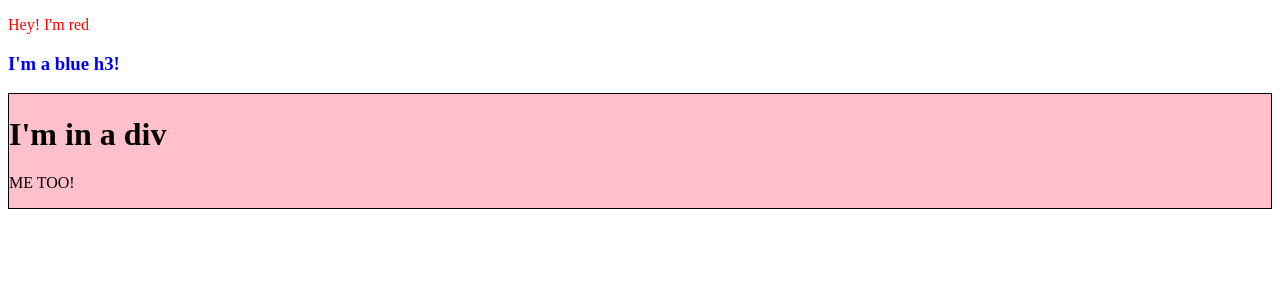
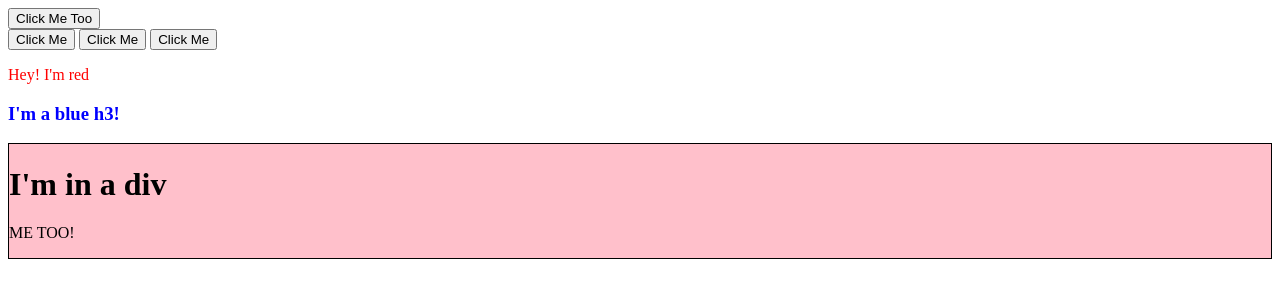
Before and after one commit to ljensen63/javascript_practice, a plain HTML site: page domChangePractice.html in a window 1280 px wide. Drawn offline with Linux system fonts and the light colour scheme.

Commit message:
add some buttons and events in javascript with buttons

```diff
--- a/domChangePractice.html
+++ b/domChangePractice.html
@@ -6,6 +6,11 @@
     <title>Document</title>
 </head>
 <body>
-
+    <button id="btn">Click Me Too</button>
+    <div id="container">
+        <button id="1">Click Me</button>
+        <button id="2">Click Me</button>
+        <button id="3">Click Me</button>
+    </div>
 </body>
 </html>
--- a/js-file.js
+++ b/js-file.js
@@ -16,3 +16,21 @@ div.style.border = '1px solid black';
 div.style.backgroundColor = 'pink';
 h1.textContent = 'I\'m in a div';
 para2.textContent = 'ME TOO!';
+const btn = document.querySelector('#btn');
+btn.addEventListener('click', function (e) {
+    console.log(e.target);
+  });
+  btn.addEventListener('click', function (e) {
+    e.target.style.background = 'blue';
+  });
+
+  const buttons = document.querySelectorAll('button');
+
+// we use the .forEach method to iterate through each button
+buttons.forEach((button) => {
+
+  // and for each one we add a 'click' listener
+  button.addEventListener('click', () => {
+    alert(button.id);
+  });
+});
```
